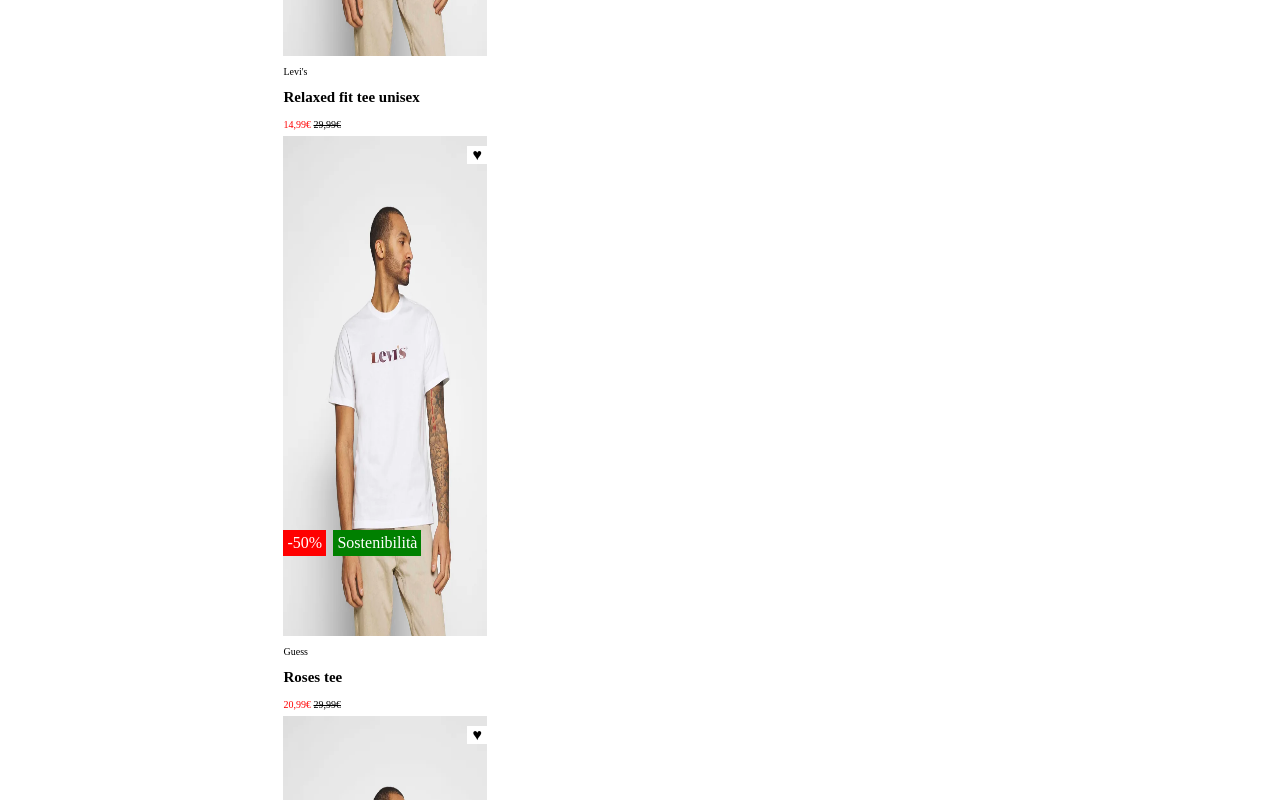
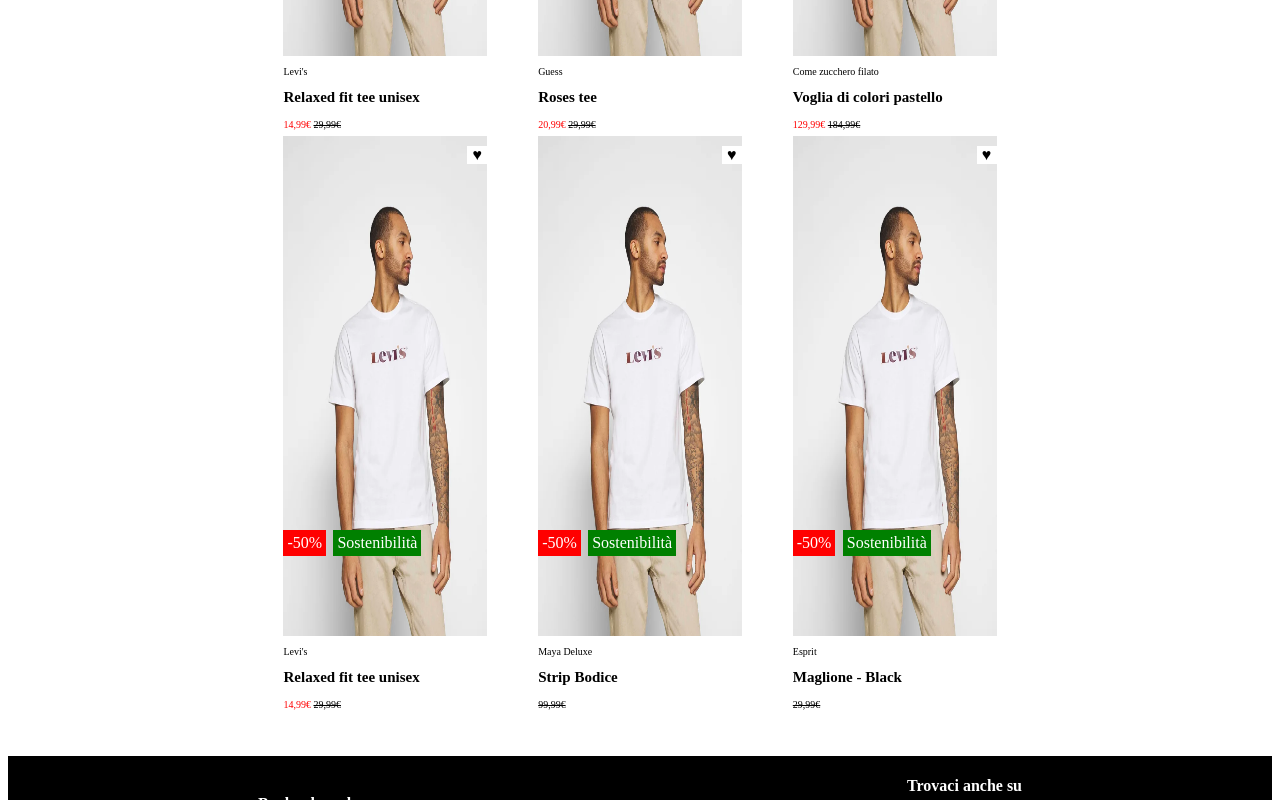
Before and after one commit to simone-nolberto/vite-boolando, a Vue app: page / in a window 1280 px wide. Shown: the part 560-1360 px from the top of the page. Built offline with nearby package versions, Linux system fonts and the light colour scheme.

Commit message:
fix col/card visualization

```diff
--- a/src/components/AppMain.vue
+++ b/src/components/AppMain.vue
@@ -64,9 +64,9 @@
 <template>
     <main>
         <div class="container">
-            <div class="row" v-for="card in cards">
-                <div class="col">
-                    <div class="card">
+            <div class="row" >
+                <div class="col" v-for="card in cards">
+                    <div class="card" >
                         <div class="card-body">
                             <img src="/public/img/1.webp" alt="">
                             <img class="alternative-img" src="/public/img/1b.webp" alt="">
@@ -77,7 +77,8 @@
                         <div class="card-name">
                             <p>{{ card.brand }}</p>
                             <h2>{{ card.nome }}</h2>
-                            <span class="price">{{ card.discountedPrice }}</span> <span class="original-price">{{ card.originalPrice }}</span>
+                            <span class="price">{{ card.discountedPrice }}</span> <span class="original-price">{{
+                card.originalPrice }}</span>
                         </div>
                     </div>
                 </div>
```
